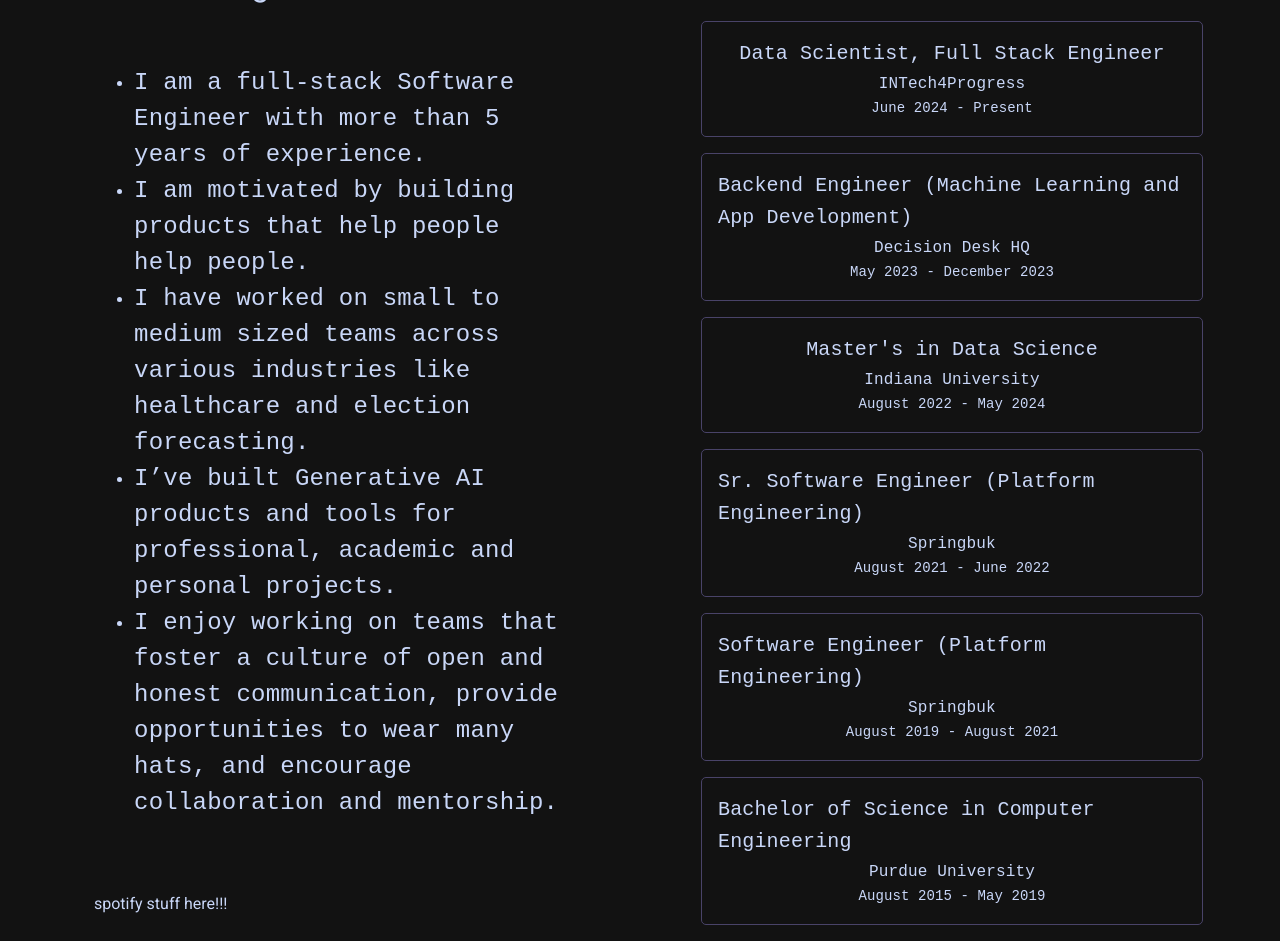
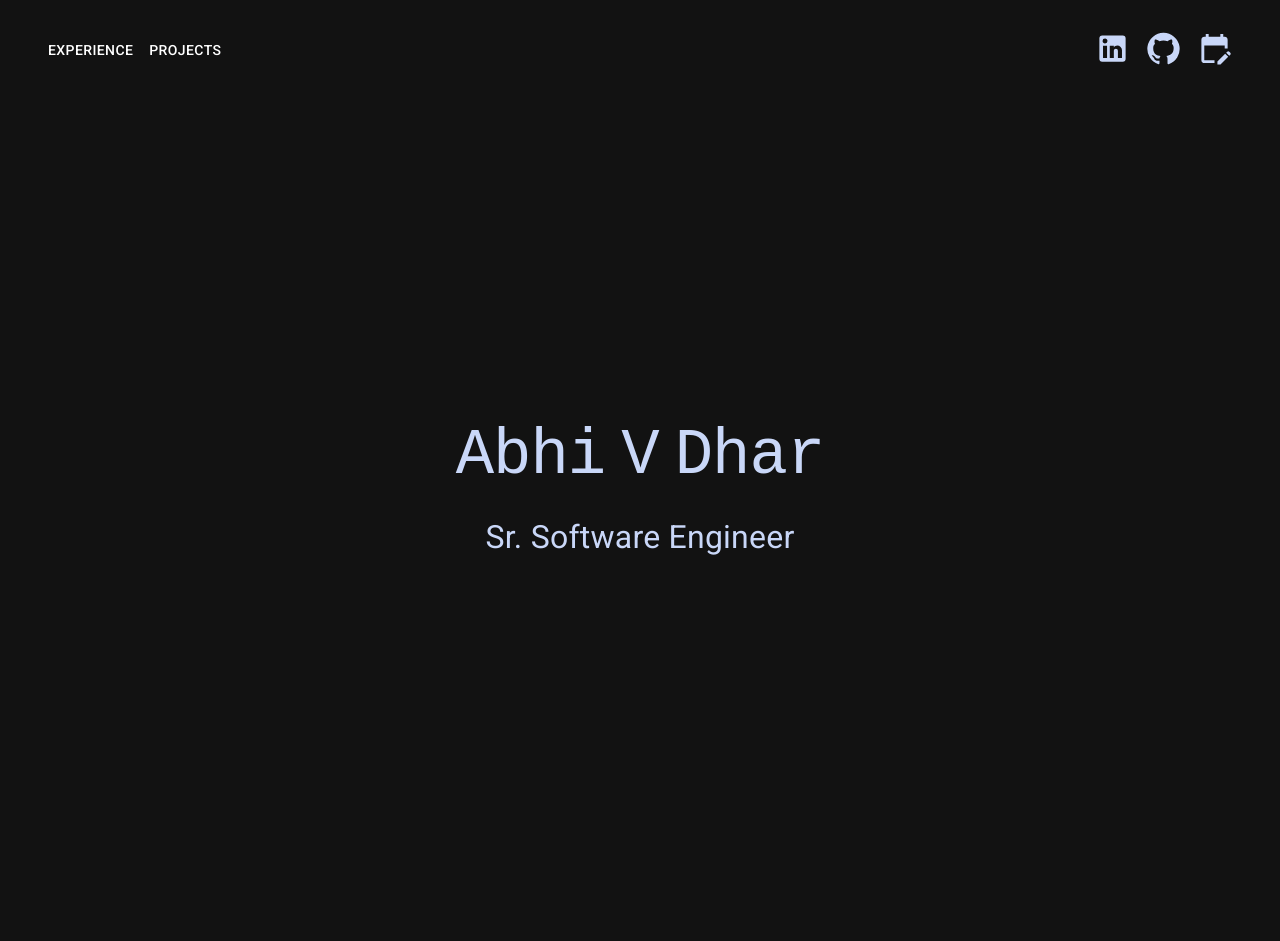
Before and after one commit to Xenox473/avd-folio, a Next.js app: page / in a window 1280 px wide. After the commit the page ends 885 px from the top, so only its background shows below. Built offline with nearby package versions, Linux system fonts and the light colour scheme.

Commit message:
Updated landing page styles

```diff
--- /dev/null
+++ b/src/app/components/ResponsiveAppBar.tsx
@@ -0,0 +1,89 @@
+"use client";
+
+import * as React from 'react';
+import AppBar from '@mui/material/AppBar';
+import Box from '@mui/material/Box';
+import Toolbar from '@mui/material/Toolbar';
+import IconButton from '@mui/material/IconButton';
+import Typography from '@mui/material/Typography';
+import Menu from '@mui/material/Menu';
+import MenuIcon from '@mui/icons-material/Menu';
+import Container from '@mui/material/Container';
+import Button from '@mui/material/Button';
+import MenuItem from '@mui/material/MenuItem';
+import LinkDisplay from './LinkDisplay';
+
+const pages = ['Experience', 'Projects'];
+
+const ResponsiveAppBar = () => {
+  const [anchorElNav, setAnchorElNav] = React.useState<null | HTMLElement>(null);
+
+  const handleOpenNavMenu = (event: React.MouseEvent<HTMLElement>) => {
+    setAnchorElNav(event.currentTarget);
+  };
+  const handleCloseNavMenu = () => {
+    setAnchorElNav(null);
+  };
+
+  return (
+    <AppBar position="static" sx={{
+      background: 'none',
+      boxShadow: 'none',
+
+    }}>
+      <Container maxWidth="xl">
+        <Toolbar disableGutters>
+          <Box sx={{ flexGrow: 1, display: { xs: 'flex', sm: 'none' } }}>
+            <IconButton
+              size="large"
+              aria-label="account of current user"
+              aria-controls="menu-appbar"
+              aria-haspopup="true"
+              onClick={handleOpenNavMenu}
+              color="inherit"
+            >
+              <MenuIcon />
+            </IconButton>
+            <Menu
+              id="menu-appbar"
+              anchorEl={anchorElNav}
+              anchorOrigin={{
+                vertical: 'bottom',
+                horizontal: 'left',
+              }}
+              keepMounted
+              transformOrigin={{
+                vertical: 'top',
+                horizontal: 'left',
+              }}
+              open={Boolean(anchorElNav)}
+              onClose={handleCloseNavMenu}
+              sx={{ display: { xs: 'block', md: 'none' } }}
+            >
+              {pages.map((page) => (
+                <MenuItem key={page} onClick={handleCloseNavMenu}>
+                  <Typography sx={{ textAlign: 'center' }}>{page}</Typography>
+                </MenuItem>
+              ))}
+            </Menu>
+          </Box>
+          <Box sx={{ flexGrow: 1, display: { xs: 'none', sm: 'flex' } }}>
+            {pages.map((page) => (
+              <Button
+                key={page}
+                onClick={handleCloseNavMenu}
+                sx={{ my: 2, color: 'white', display: 'block' }}
+              >
+                {page}
+              </Button>
+            ))}
+          </Box>
+          <Box sx={{ flexGrow: 0 }}>
+            <LinkDisplay />
+          </Box>
+        </Toolbar>
+      </Container>
+    </AppBar>
+  );
+}
+export default ResponsiveAppBar;
--- a/src/app/components/title.tsx
+++ b/src/app/components/title.tsx
@@ -1,20 +1,29 @@
 import { Stack, Typography } from "@mui/material"
+
+const spanStyles = {
+  margin: '0.5rem',
+}
 
 export const Title = () => {
 
   return (
-    <Stack spacing={2} sx={{ flex: 1, display: 'flex', alignContent: 'center', justifyContent: 'center' }}>
-      <Typography variant="h1" fontSize={64} fontFamily={'monospace'}>
-        Abhi V Dhar
-        <Typography
-          variant="caption"
-          fontSize={16}
-          fontFamily={'monospace'}>
-          (uh-bee)
-        </Typography>
+    <Stack spacing={2} sx={{ alignItems: 'center' }}>
+      <Typography variant="h1" fontSize={'4rem'} fontFamily={'monospace'}>
+        <div style={{
+        display: 'flex',
+        flexDirection: 'row',
+        justifyContent: 'space-evenly',
+        flexWrap: 'wrap',
+        alignItems: 'center',
+        }}>
+          <span style={spanStyles}>Abhi</span>
+          <span style={spanStyles}>V</span>
+          <span style={spanStyles}>Dhar</span>
+        </div>
       </Typography>
-
-      <Typography variant="h4" fontSize={32}>Sr. Software Engineer</Typography>
+      <Typography variant="h4" fontSize={'2rem'}>
+        Sr. Software Engineer
+      </Typography>
     </Stack>
   );
 }
--- a/src/app/layout.tsx
+++ b/src/app/layout.tsx
@@ -7,8 +7,8 @@
 import '@fontsource/roboto/700.css';
 
 export const metadata: Metadata = {
-  title: "Create Next App",
-  description: "Generated by create next app",
+  title: "Abhi's Portfolio",
+  description: "Welcome to my portfolio!",
 };
 
 const bodyStyle = {
--- a/src/app/page.tsx
+++ b/src/app/page.tsx
@@ -1,17 +1,23 @@
 import { Title } from "./components/title";
-import { Timeline } from './components/timeline';
-import { Blurb } from './components/blurb';
-import LinkDisplay from './components/LinkDisplay';
+// import { Timeline } from './components/timeline';
+// import { Blurb } from './components/blurb';
+// import LinkDisplay from './components/LinkDisplay';
+import ResponsiveAppBar from "./components/ResponsiveAppBar";
 
 export default function Home() {
   return (
     <>
-      <div style={{ display: 'flex', flexDirection: 'column', height: '100%', justifyContent: 'center' }}>
-        <div style={{ display: 'flex', justifyContent: 'space-around', flex: 1, margin: "1rem" }}>
+      <ResponsiveAppBar />
+      <div style={{
+        display: 'flex',
+        alignItems: 'center',
+        flexDirection: 'column',
+        justifyContent: 'center',
+        height: '100vh',
+      }}>
         <Title />
-          <LinkDisplay />
       </div>
-        <div style={{display: 'flex', flexWrap: 'wrap', flex: 9}}>
+      {/* <div style={{display: 'flex', flexWrap: 'wrap', flex: 9}}>
         <div style={{
           flex: 1,
           display: 'flex',
@@ -35,8 +41,7 @@
         }}>
           <Timeline />
         </div>
-        </div>
-      </div>
+      </div> */}
     </>
   );
 }
```
Lines whose indentation alone changed are shown as unchanged.
